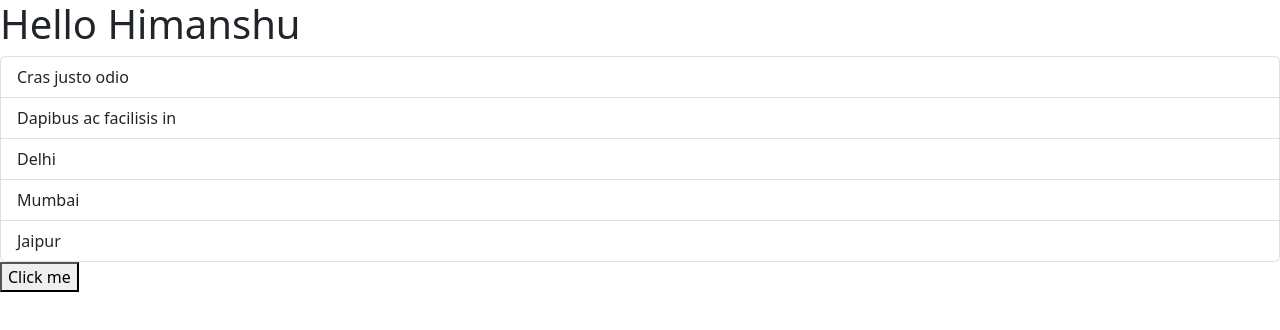
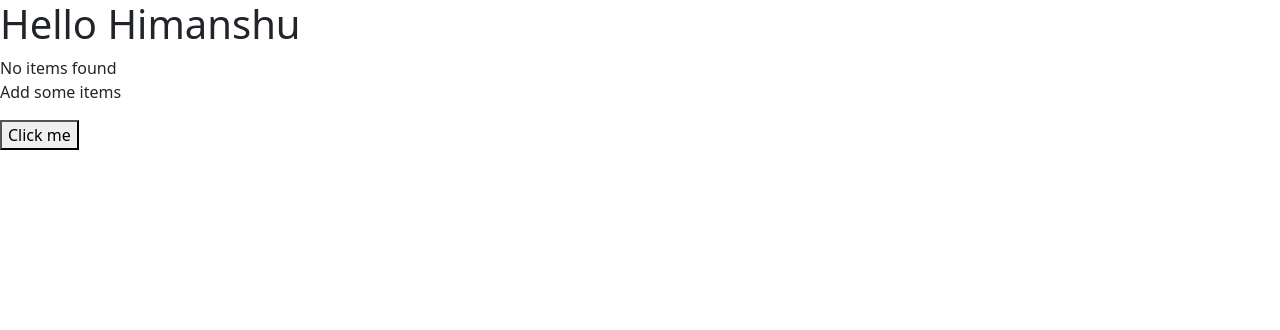
Before and after one commit to yadavhimanshu1811/ReactTypescript, a React (Vite) app: page / in a window 1280 px wide. Shown: the top 330 px of the page. Built offline with nearby package versions, Linux system fonts and the light colour scheme.

Commit message:
Using functions

```diff
--- a/src/Components/ListGroup.tsx
+++ b/src/Components/ListGroup.tsx
@@ -1,7 +1,14 @@
 function ListGroup() {
-  const items = ["Delhi", "Mumbai", "Jaipur"];
+  let items = ["Delhi", "Mumbai", "Jaipur"];
+  items = [];
+
+  const getErrorMessage = () =>{
+    return items.length == 0 ? <p>Add some items</p> : null;
+  }
 
   return (
+    <>
+      {items.length ? (
       <ul className="list-group">
         <li className="list-group-item">Cras justo odio</li>
         <li className="list-group-item">Dapibus ac facilisis in</li>
@@ -11,6 +18,9 @@ function ListGroup() {
           </li>
         ))}
       </ul>
+      ) : <div>No items found</div>}
+      {getErrorMessage()}
+    </>
   );
 }
 
```
Lines whose indentation alone changed are shown as unchanged.
